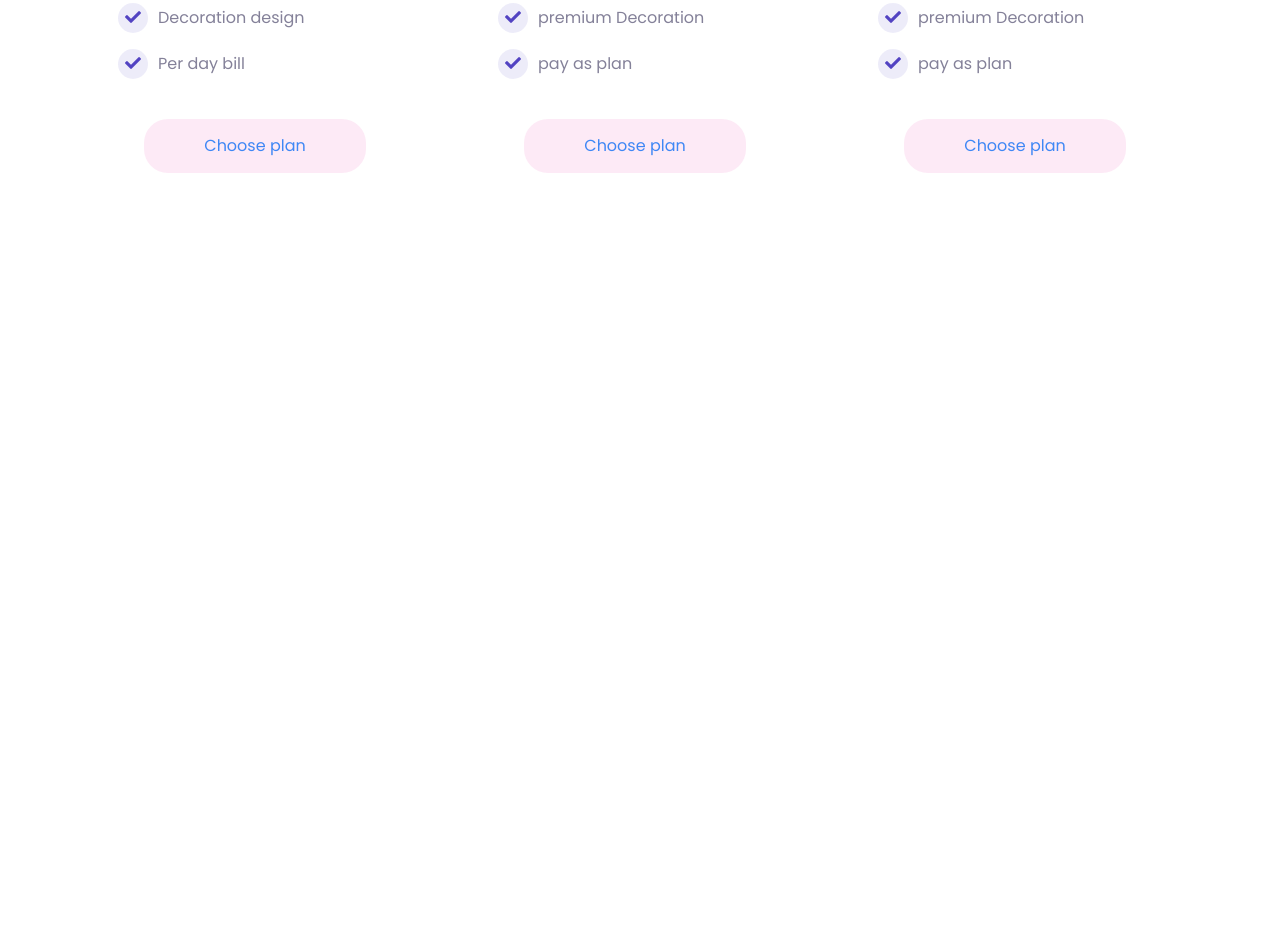
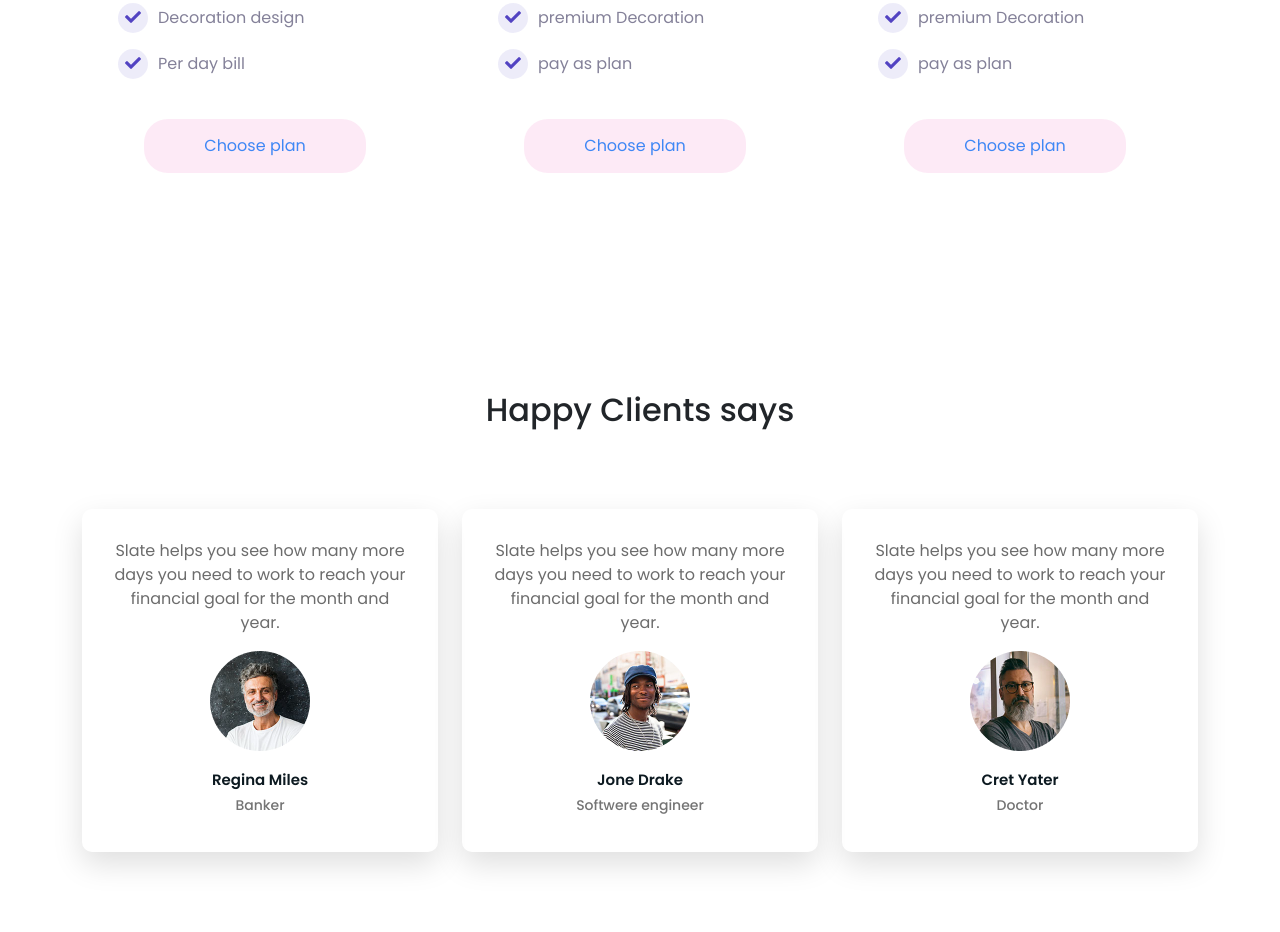
Before and after one commit to nmkhans/Londonus-convention, a plain HTML site: page index.html in a window 1280 px wide. Shown: the part 1653-2585 px from the top of the page. Before the commit the page ends 1964 px from the top, so only its background shows below. Drawn offline with Linux system fonts and the light colour scheme.

Commit message:
Client Area Added

```diff
--- a/css/style.css
+++ b/css/style.css
@@ -244,3 +244,38 @@ ul.navbar-nav li a:hover::after {
     visibility: visible;
     transform: translateY(0);
 }
+
+/* ==================================
+    Testimonial Area Style
+============================*/
+
+.testimonial_area {
+    padding: 80px 0;
+}
+
+.testimonial_title {
+    margin-bottom: 80px;
+}
+
+.testimonial_card {
+    text-align: center;
+    padding: 30px;
+    border-radius: 10px;
+    box-shadow: 0px 12px 30px 0px #00000021;
+}
+
+.testimonial_card p {
+    color: #6C6C6C;
+}
+
+.testimonial_card h4 {
+    font-size: 15px;
+    font-weight: 600;
+    color: #0C1920;
+    padding-top: 20px;
+}
+
+.testimonial_card h5 {
+    color: #747474;
+    font-size: 14px;
+}
--- a/index.html
+++ b/index.html
@@ -111,7 +111,7 @@
                 <div class="col-lg-6">
                   <div class="feature_text">
                     <h2 class="fw-bold">Every moment is Precious </h2>
-                    <p>You inportant moment is what we care for. We are here to help you out to celebrate you moment in the best possible way. With very qualityfull five star facility well make the easier for you.</p>
+                    <p>You important moment is what we care for. We are here to help you out to celebrate you moment in the best possible way. With very qualityfull five star facility well make the easier for you.</p>
                     <a class="d-inline-block text-decoration-none bg-primary text-white py-2 px-3 border border-1 border-primary" href="#">Explore Our Album <span><i class="fas fa-arrow-right"></i></span></a>
                   </div>
                 </div>
@@ -235,6 +235,53 @@
           </div>
         </section>
 
+        <!----- Testimonial Area ----->
+
+        <section class="testimonial_area">
+          <div class="inner_testimonial_area container">
+            <div class="testimonial_title text-center">
+              <h2>Happy Clients says</h2>
+            </div>
+            <div class="testimonial_content">
+              <div class="row">
+                <div class="col-lg-4">
+                  <div class="testimonial_card">
+                    <p>Slate helps you see how
+                      many more days you need
+                      to work to reach your financial
+                      goal for the month and year.</p>
+                      <img src="media/images/person 2.png" alt="">
+                      <h4>Regina Miles</h4>
+                      <h5>Banker</h5>
+                  </div>
+                </div>
+                <div class="col-lg-4">
+                  <div class="testimonial_card">
+                    <p>Slate helps you see how
+                      many more days you need
+                      to work to reach your financial
+                      goal for the month and year.</p>
+                      <img src="media/images/person 3.png" alt="">
+                      <h4>Jone Drake</h4>
+                      <h5>Softwere engineer</h5>
+                  </div>
+                </div>
+                <div class="col-lg-4">
+                  <div class="testimonial_card">
+                    <p>Slate helps you see how
+                      many more days you need
+                      to work to reach your financial
+                      goal for the month and year.</p>
+                      <img src="media/images/person 1.png" alt="">
+                      <h4>Cret Yater</h4>
+                      <h5>Doctor</h5>
+                  </div>
+                </div>
+              </div>
+            </div>
+          </div>
+        </section>
+
     <script src="js/bootstrap.bundle.min.js"></script>
     </body>
 </html>
```
